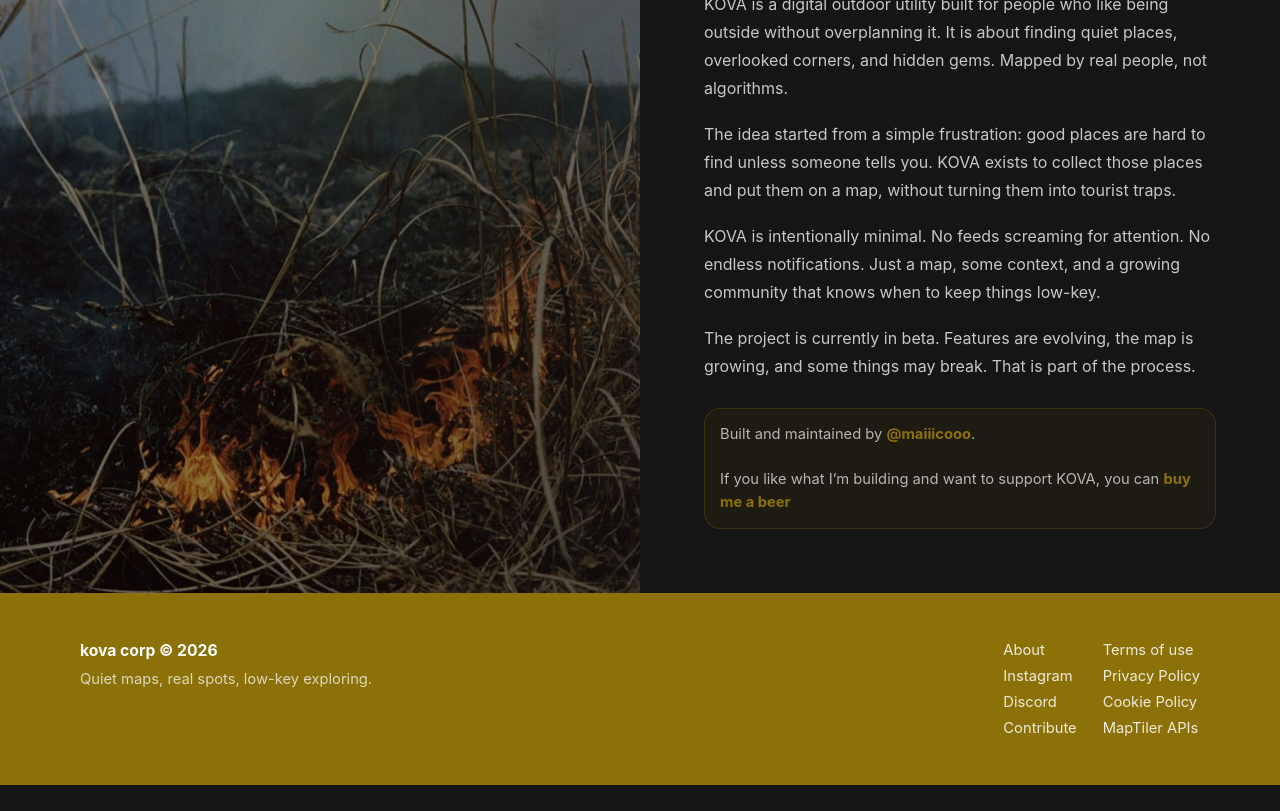
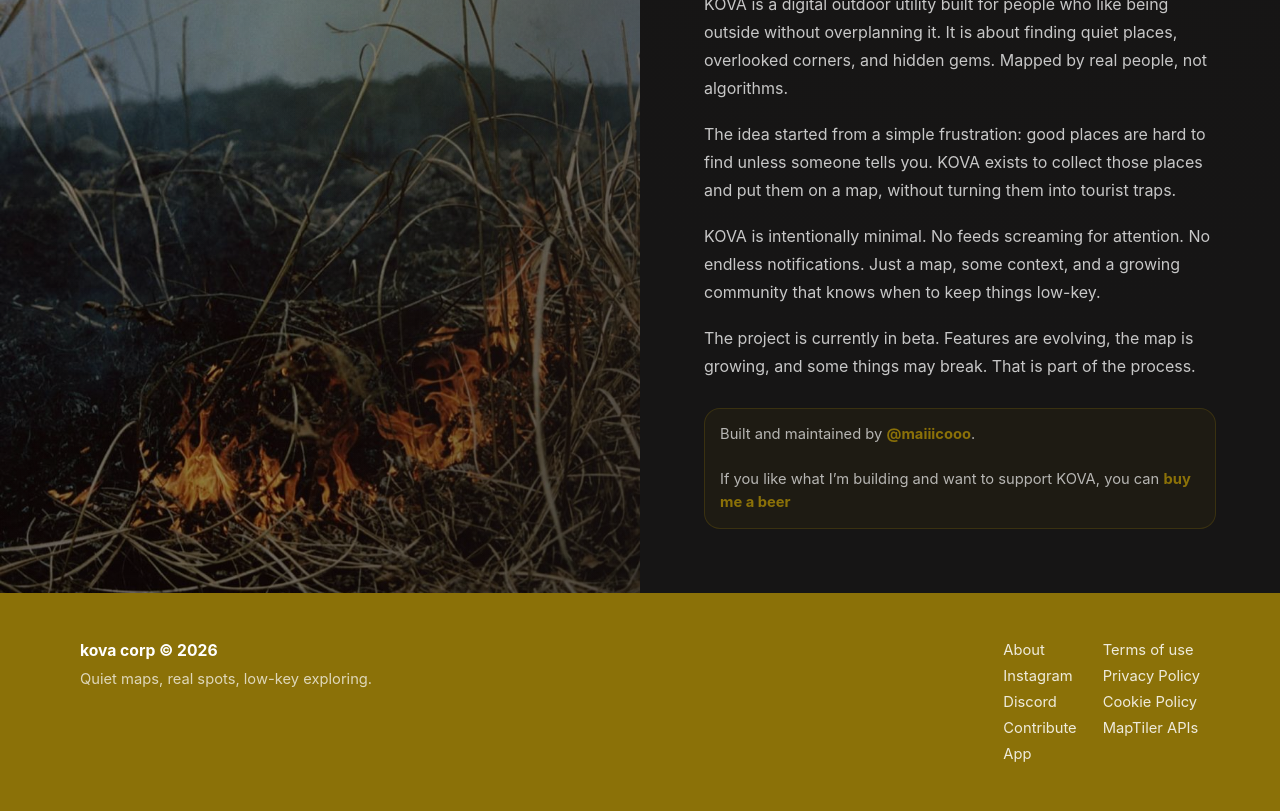
Before and after one commit to Maiiicooo/KOVA, a plain HTML site: page app/pages/about.html in a window 1280 px wide. Shown: the part 267-1078 px from the top of the page. Before the commit the page ends 1052 px from the top, so only its background shows below. Drawn offline with Linux system fonts and the light colour scheme.

Commit message:
added app in footer link

```diff
--- a/app/pages/about.html
+++ b/app/pages/about.html
@@ -641,6 +641,8 @@
             >
 
             <a href="../../web/Contribute/contribute.html">Contribute</a>
+
+            <a href="../../web/pages/mobile.html">App</a>
           </div>
 
           <div class="footer-group">
```
